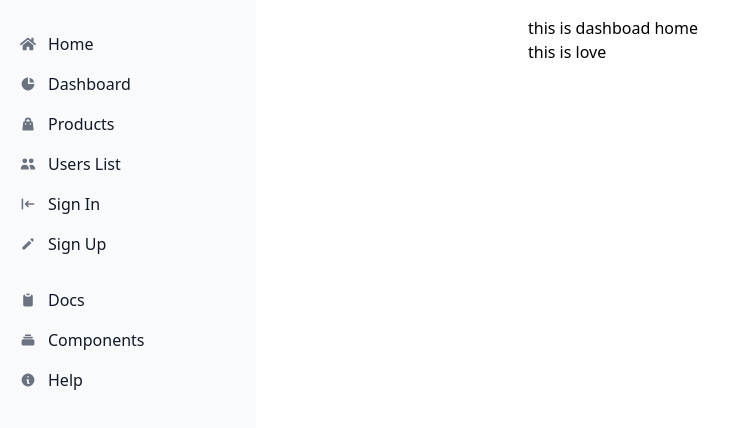
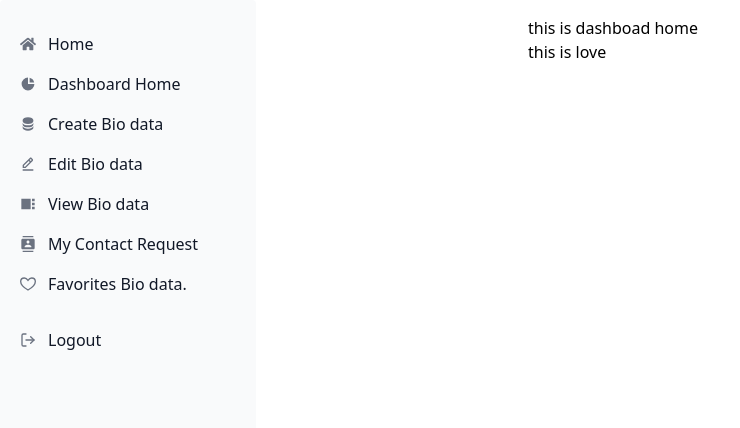
Before and after one commit to sufihasan/marry-now-client, a React (Vite) app: page /dashboard in a window 1280 px wide. Shown: the top 428 px of the page, without its empty margins (0-740 px from the left). Built offline with nearby package versions, Linux system fonts and the light colour scheme; no server answers.

Commit message:
dasboard layout before make handle logout

```diff
--- a/src/layouts/DashboardLayout.jsx
+++ b/src/layouts/DashboardLayout.jsx
@@ -23,6 +23,11 @@ import {
 import { Link, Outlet } from "react-router";
 import { FaHammer, FaHome } from "react-icons/fa";
 import { RxHamburgerMenu } from "react-icons/rx";
+import { BiEditAlt, BiSolidData } from "react-icons/bi";
+import { GrFavorite } from "react-icons/gr";
+import { MdContacts, MdViewSidebar } from "react-icons/md";
+import { FcContacts } from "react-icons/fc";
+import { LuLogOut } from "react-icons/lu";
 
 const SidebarContent = () => (
     <Sidebar aria-label="Sidebar navigation" className="h-full">
@@ -52,37 +57,64 @@ const SidebarContent = () => (
                             </SidebarItem>
 
                         </Link>
-                        <SidebarItem href="/" icon={HiChartPie}>
-                            Dashboard
-                        </SidebarItem>
-                        <SidebarItem href="/e-commerce/products" icon={HiShoppingBag}>
+
+                        <Link to='/dashboard'>
+                            <SidebarItem icon={HiChartPie}>
+                                Dashboard Home
+                            </SidebarItem>
+                        </Link>
+
+                        <Link to='/dashboard/createBioData'>
+                            <SidebarItem icon={BiSolidData}>
+                                Create Bio data
+                            </SidebarItem>
+                        </Link>
+
+                        <Link to='/dashboard/editBioData'>
+                            <SidebarItem icon={BiEditAlt}>
+                                Edit Bio data
+                            </SidebarItem>
+                        </Link>
+
+                        <Link to='/dashboard/viewBioData'>
+                            <SidebarItem icon={MdViewSidebar}>
+                                View Bio data
+                            </SidebarItem>
+                        </Link>
+
+                        <Link to='/dashboard/viewBioData'>
+                            <SidebarItem icon={MdContacts}>
+                                My Contact Request
+                            </SidebarItem>
+                        </Link>
+
+                        <Link to='/dashboard/favoritesBioData'>
+                            <SidebarItem icon={GrFavorite}>
+                                Favorites Bio data.
+                            </SidebarItem>
+                        </Link>
+
+                        {/* <SidebarItem href="/e-commerce/products" icon={HiShoppingBag}>
                             Products
-                        </SidebarItem>
-                        <SidebarItem href="/users/list" icon={HiUsers}>
+                        </SidebarItem> */}
+                        {/* <SidebarItem href="/users/list" icon={HiUsers}>
                             Users List
-                        </SidebarItem>
-                        <SidebarItem href="/authentication/sign-in" icon={HiLogin}>
+                        </SidebarItem> */}
+                        {/* <SidebarItem href="/authentication/sign-in" icon={HiLogin}>
                             Sign In
-                        </SidebarItem>
-                        <SidebarItem href="/authentication/sign-up" icon={HiPencil}>
+                        </SidebarItem> */}
+                        {/* <SidebarItem href="/authentication/sign-up" icon={HiPencil}>
                             Sign Up
-                        </SidebarItem>
+                        </SidebarItem> */}
                     </SidebarItemGroup>
+
                     <SidebarItemGroup>
+
                         <SidebarItem
-                            href="https://github.com/themesberg/flowbite-react/"
-                            icon={HiClipboard}
+                            // onClick={handleLogout}
+                            icon={LuLogOut}
                         >
-                            Docs
-                        </SidebarItem>
-                        <SidebarItem href="https://flowbite-react.com/" icon={HiCollection}>
-                            Components
-                        </SidebarItem>
-                        <SidebarItem
-                            href="https://github.com/themesberg/flowbite-react/issues"
-                            icon={HiInformationCircle}
-                        >
-                            Help
+                            Logout
                         </SidebarItem>
                     </SidebarItemGroup>
                 </SidebarItems>
@@ -92,6 +124,7 @@ const SidebarContent = () => (
 );
 
 const DashboardLayout = () => {
+
     const [openDrawer, setOpenDrawer] = useState(false);
 
     return (
```
